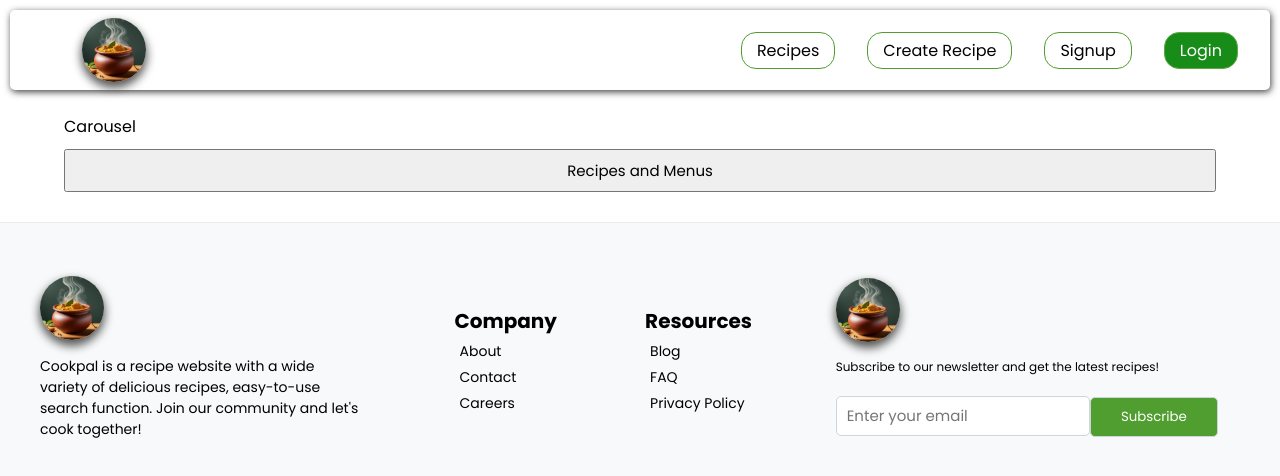
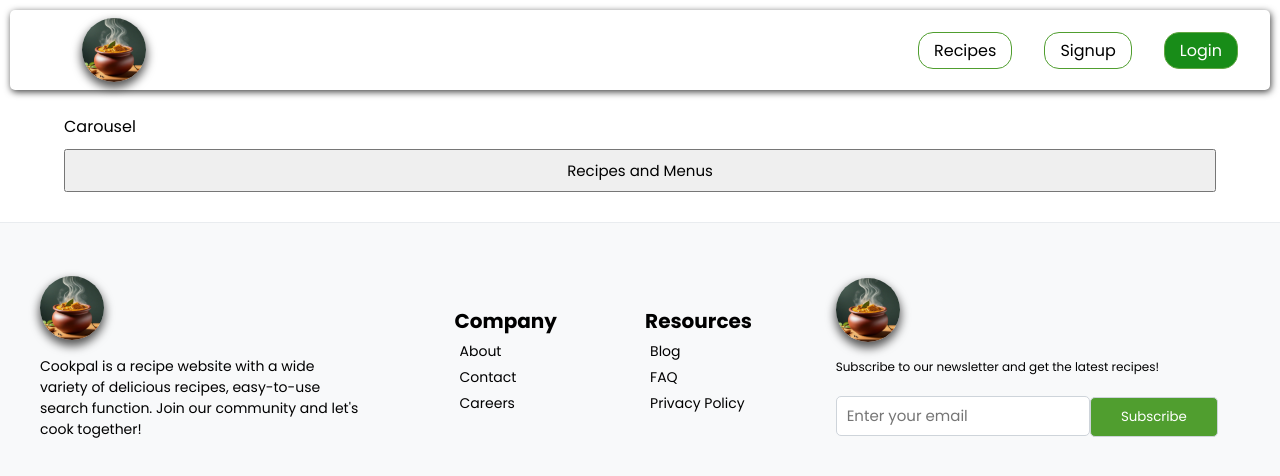
Before and after one commit to rithakith/RecipeApp, a React (Vite) app: page / in a window 1280 px wide. Shown: the top 476 px of the page. Built offline with nearby package versions, Linux system fonts and the light colour scheme.

Commit message:
recipe button

```diff
--- a/src/components/Navbar/Navbar.jsx
+++ b/src/components/Navbar/Navbar.jsx
@@ -21,11 +21,7 @@ const Navbar = () => {
                 Recipes
               </Link>
             </li>
-            <li>
-              <Link to={"/newrecipe"} style={{ textDecoration: "none" }}>
-                Create Recipe
-              </Link>
-            </li>
+
             <li>
               {" "}
               <Link to={"/signup"}>Signup</Link>
--- a/src/data/recipes.json
+++ b/src/data/recipes.json
@@ -5,7 +5,7 @@
       "name": "Crock Pot Roast",
       "owner": "John",
       "time": "40 min",
-      "category": ["option1"],
+      "category": ["Italian"],
       "ingredients": [
         "1 beef roast Meat",
         "1 package brown gravy mix Baking",
--- a/src/pages/CreateRecipe/CreateRecipe.jsx
+++ b/src/pages/CreateRecipe/CreateRecipe.jsx
@@ -1,6 +1,7 @@
-import React, { useState, useRef } from "react";
+import React, { useState, useRef, useEffect } from "react";
 import Navbar from "../../components/Navbar/Navbar";
 import useFetch from "../../Hooks/useFetch";
+import {useNavigate} from 'react-router-dom'
 
 import "./CreateRecipe.css";
 
@@ -15,6 +16,7 @@ const CreateRecipe = () => {
   const [category, setCategory] = useState("option1");
   const [owner, setOwner] = useState("");
   const [image, setImage] = useState("");
+  const history = useNavigate()
 
   const { postData, data, error } = useFetch(
     "http://localhost:3000/recipes",
@@ -64,6 +66,13 @@ const CreateRecipe = () => {
     setNewStep("");
     stepInput.current.focus();
   };
+
+  // redirect
+  useEffect(() => {
+    if(data){
+
+    }
+  }, [data]);
 
   return (
     <>
@@ -120,7 +129,6 @@ const CreateRecipe = () => {
                   }}
                   value={newIngredient}
                   ref={ingredientInput}
-
                 />
                 <button onClick={handleIngAdd}>Add</button>
               </label>
--- a/src/pages/RecipePage/RecipePage.jsx
+++ b/src/pages/RecipePage/RecipePage.jsx
@@ -20,6 +20,7 @@ const RecipePage = () => {
         <h4>
           <u>Ingredients</u>
         </h4>
+        <p></p>
         <ul>
           {recipe.ingredients &&
             recipe.ingredients.map((ingredient, index) => {
```
